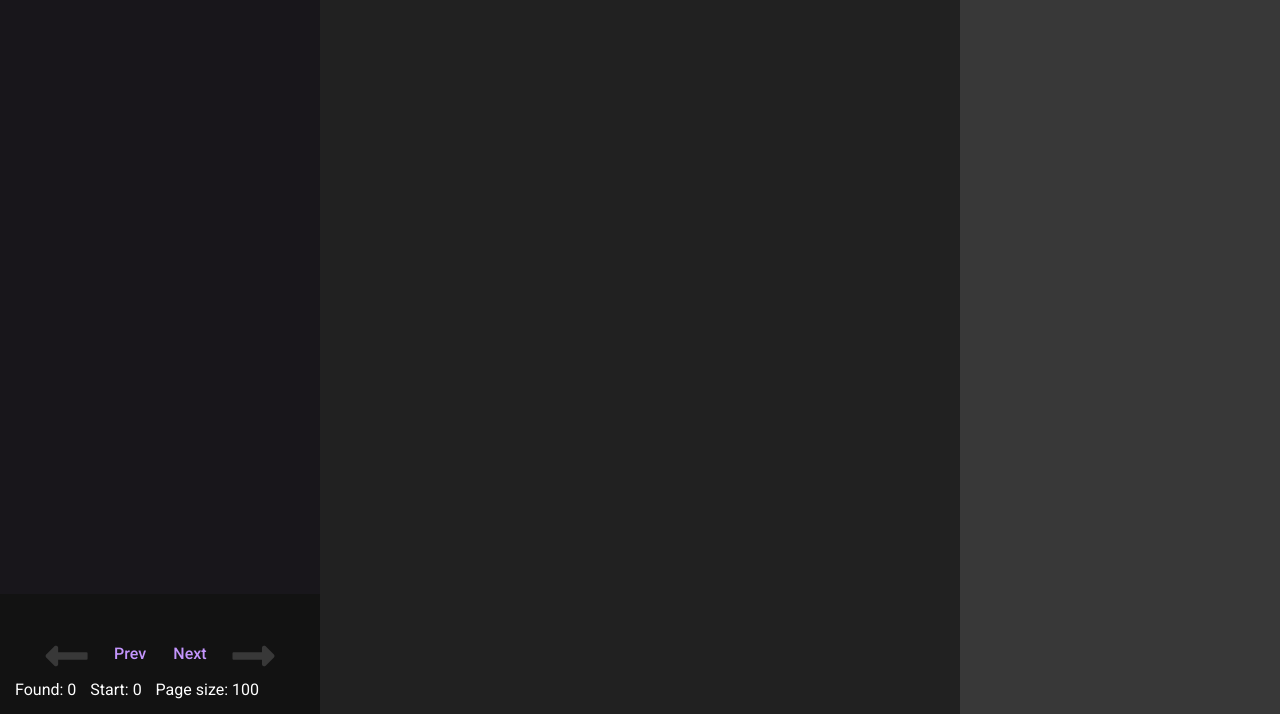
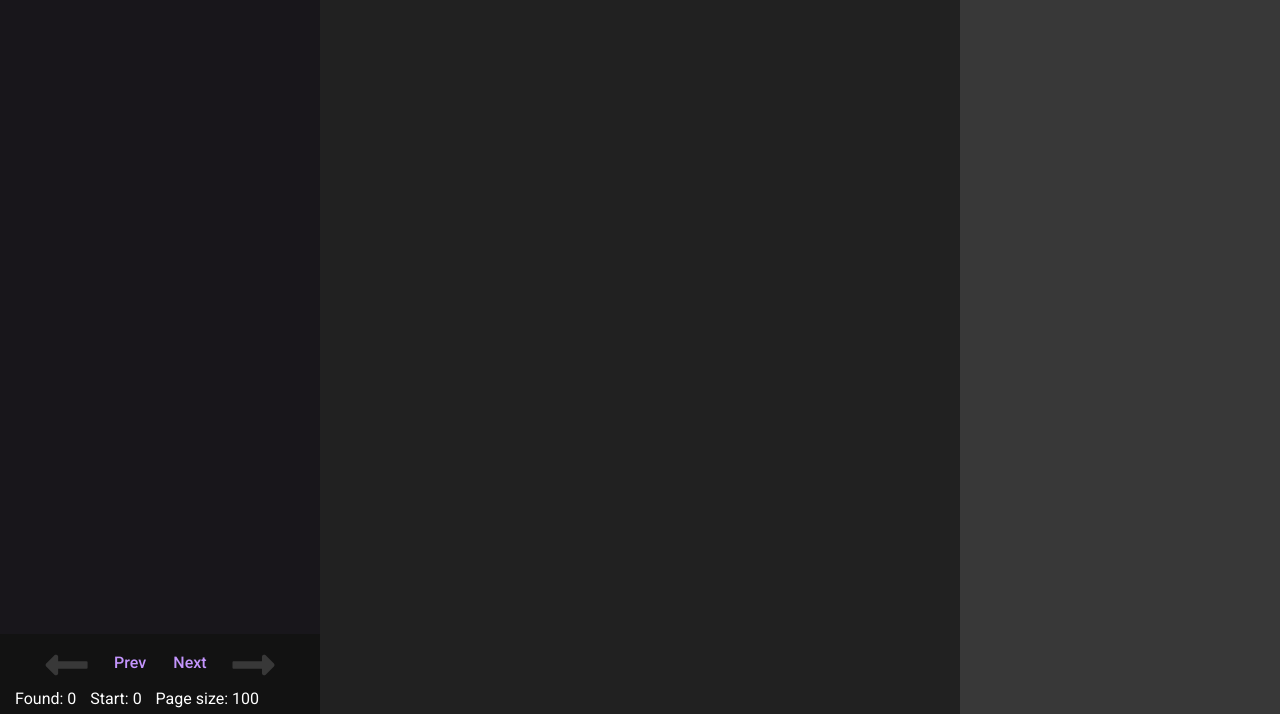
Before and after one commit to kerryparker/vanilla-js__books-to-read, a plain HTML site: page index.html in a window 1280 px wide. Shown: the part 86-800 px from the top of the page. Drawn offline with Linux system fonts and the light colour scheme.

Commit message:
flexbox left part fixed

```diff
--- a/index.html
+++ b/index.html
@@ -8,6 +8,7 @@
     <link href="https://fonts.googleapis.com/css2?family=Roboto:wght@400;500&display=swap" rel="stylesheet">  </head>
   <body>
     <div class="app-holder">
+      <div class="left-wrapper">
       <div class="search-bar">
         <input id="searchInput" class="search-input" />
         <button id="goButton">Go</button>
@@ -26,6 +27,7 @@
           <i class="fas fa-long-arrow-alt-right fa-3x"></i>
         </div>
       </div>
+    </div>
       <div class="center-block" id="bookInfoHolder">
         <h1>Titles and subtitles... some info</h1>
         <button id="addButton">Add book to Read List</button>
--- a/main.css
+++ b/main.css
@@ -25,25 +25,17 @@ h4 {
   min-width: 655px;
 }
 
-.left-block {
+.left-wrapper {
+  display: flex;
   flex: 0 1 25%;
-  background: #18161b;
-  padding: 20px 20px;
-  overflow-y: auto;
-  height: 85%;
-  scrollbar-color: black #383838;
-  min-width: 245px;
-  margin-top: 53px;
+  flex-direction: column;
 }
+
 
 .search-bar {
   background: #121212;
-  height: 55px;
-  width: 25%;
   min-width: 245px;
-  position: absolute;
-  top: 0px;
-  left: 0px;
+  height: 10%;
   display: flex;
   justify-content: center;
   padding: 5px;
@@ -87,6 +79,13 @@ h4 {
   color: #121212;
 }
 
+.left-block {
+  background: #18161b;
+  padding: 20px 20px;
+  overflow-y: auto;
+  scrollbar-color: black #383838;
+  height: 80%;
+}
 .book-short {
   padding: 5px;
   border: 1px solid #18161b;
@@ -108,17 +107,13 @@ h4 {
 }
 
 .nav-bar {
+  height: 10%;
   background: #121212;
-  height: 15%;
-  width: 25%;
   min-width: 245px;
-  position: absolute;
-  bottom: 0px;
-  left: 0px;
   color: white;
   padding: 15px;
   display: flex;
-  justify-items: center;
+  justify-content: center;
   flex-direction: column-reverse;
 }
 
```
